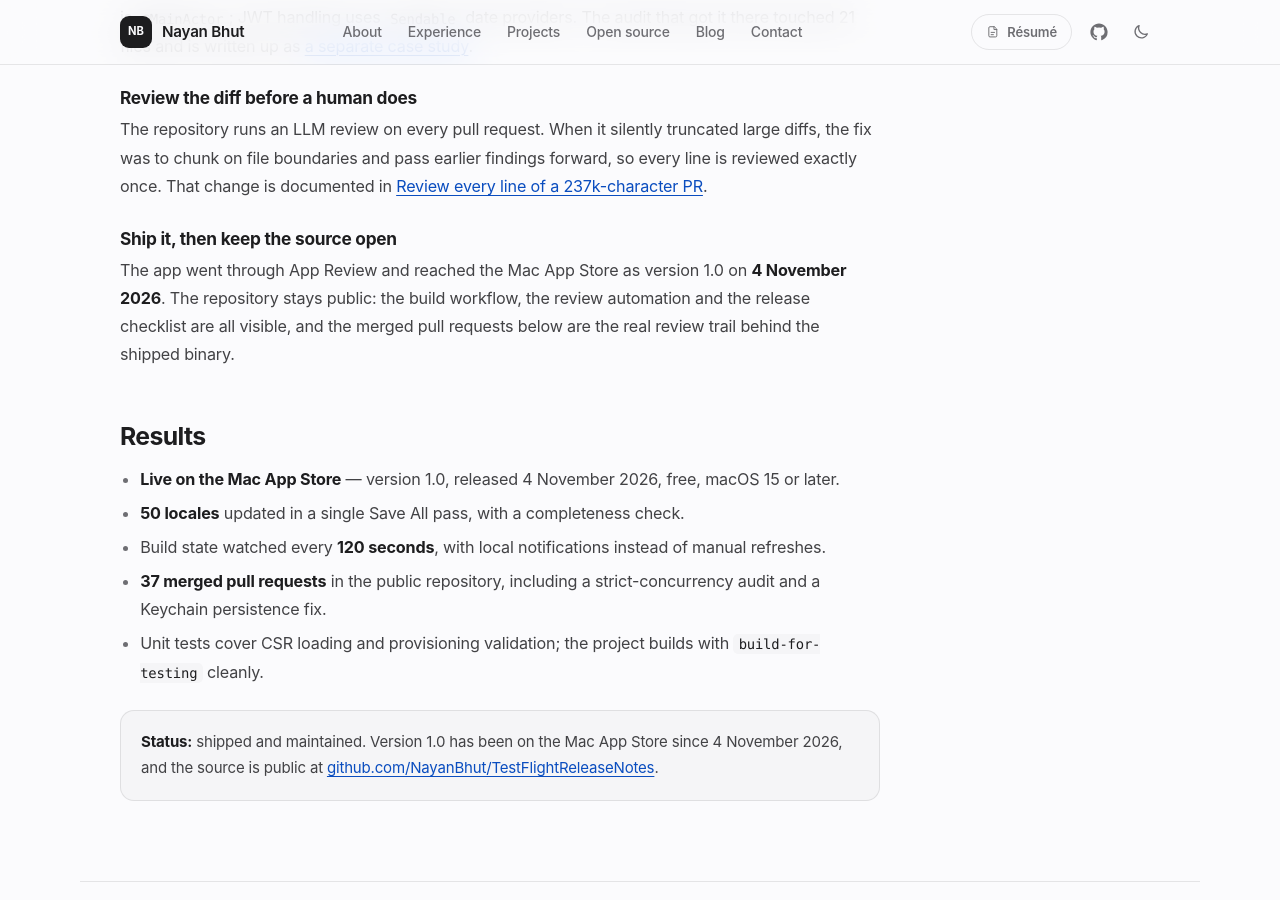
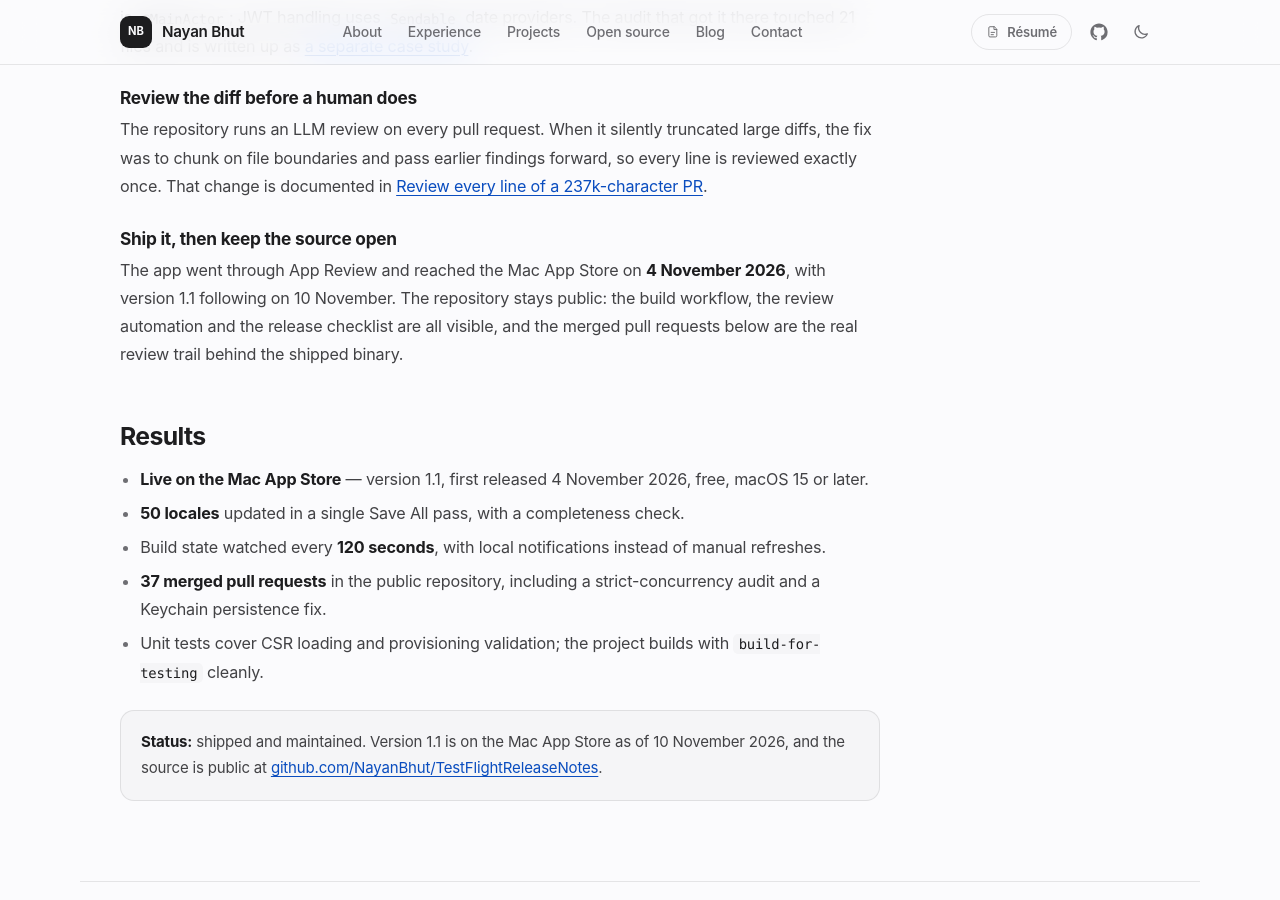
Before and after one commit to NayanBhut/NayanBhut.github.io, a Jekyll site: the page built from work/shipyard-connect.html, in a window 1280 px wide and 900 px high, scrolled down 1963 px. Built offline with Jekyll 4.4.1, drawn with Linux system fonts in a browser that asks for light colours.

Commit message:
Report the current Mac App Store version
The store listing now shows 1.1 (10 November 2026). Keep the 4 November
first-release date and add the 1.1 date so the case study matches the
listing.

```diff
--- a/work/shipyard-connect.html
+++ b/work/shipyard-connect.html
@@ -92,8 +92,9 @@ permalink: /work/shipyard-connect/
 
 <h3>Ship it, then keep the source open</h3>
 <p>
-  The app went through App Review and reached the Mac App Store as version 1.0 on
-  <strong>4 November 2026</strong>. The repository stays public: the build workflow, the review
+  The app went through App Review and reached the Mac App Store on
+  <strong>4 November 2026</strong>, with version 1.1 following on 10 November. The repository
+  stays public: the build workflow, the review
   automation and the release checklist are all visible, and the merged pull requests below are the
   real review trail behind the shipped binary.
 </p>
@@ -101,8 +102,8 @@ permalink: /work/shipyard-connect/
 <h2>Results</h2>
 
 <ul>
-  <li><strong>Live on the Mac App Store</strong> — version 1.0, released 4 November 2026, free,
-    macOS 15 or later.</li>
+  <li><strong>Live on the Mac App Store</strong> — version 1.1, first released 4 November 2026,
+    free, macOS 15 or later.</li>
   <li><strong>50 locales</strong> updated in a single Save All pass, with a completeness check.</li>
   <li>Build state watched every <strong>120 seconds</strong>, with local notifications instead of
     manual refreshes.</li>
@@ -114,8 +115,8 @@ permalink: /work/shipyard-connect/
 
 <div class="callout">
   <p>
-    <strong>Status:</strong> shipped and maintained. Version 1.0 has been on the Mac App Store
-    since 4 November 2026, and the source is public at
+    <strong>Status:</strong> shipped and maintained. Version 1.1 is on the Mac App Store as of
+    10 November 2026, and the source is public at
     <a href="https://github.com/NayanBhut/TestFlightReleaseNotes" target="_blank" rel="noopener">github.com/NayanBhut/TestFlightReleaseNotes</a>.
   </p>
 </div>
```
